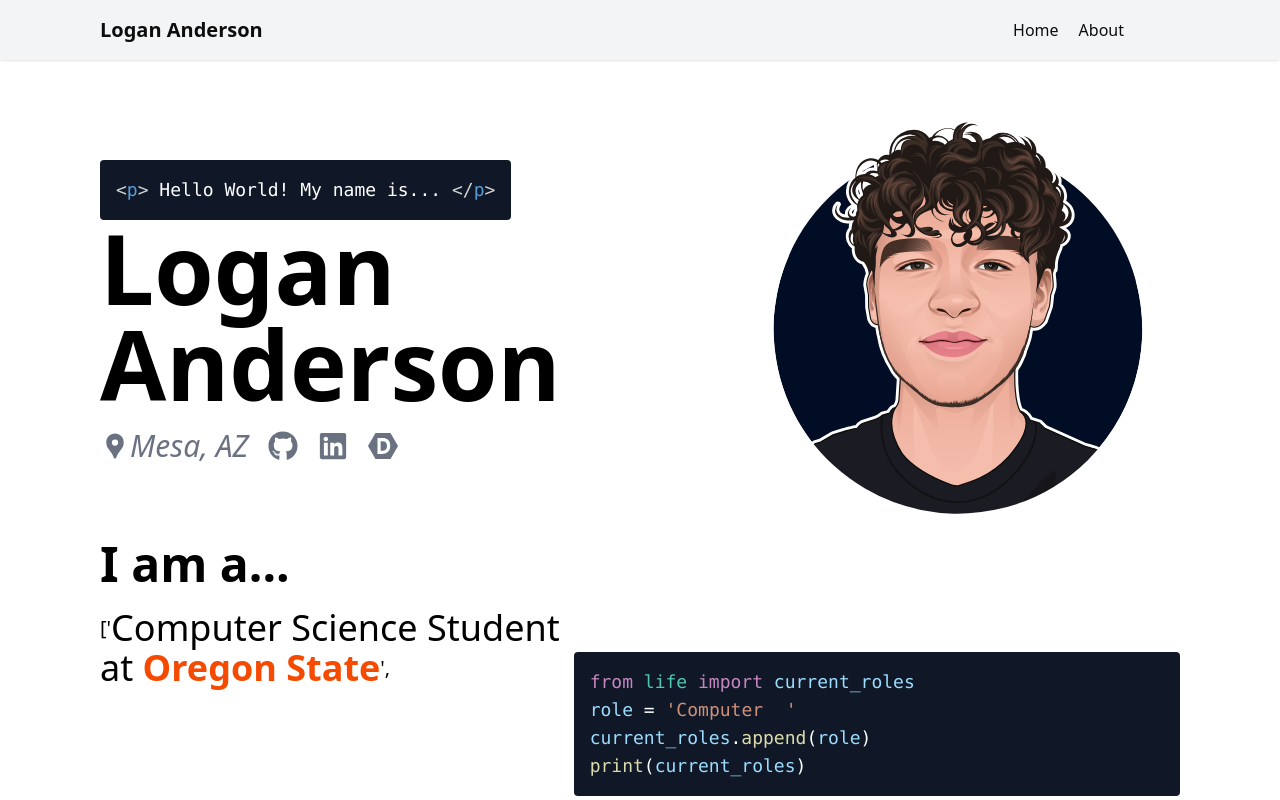
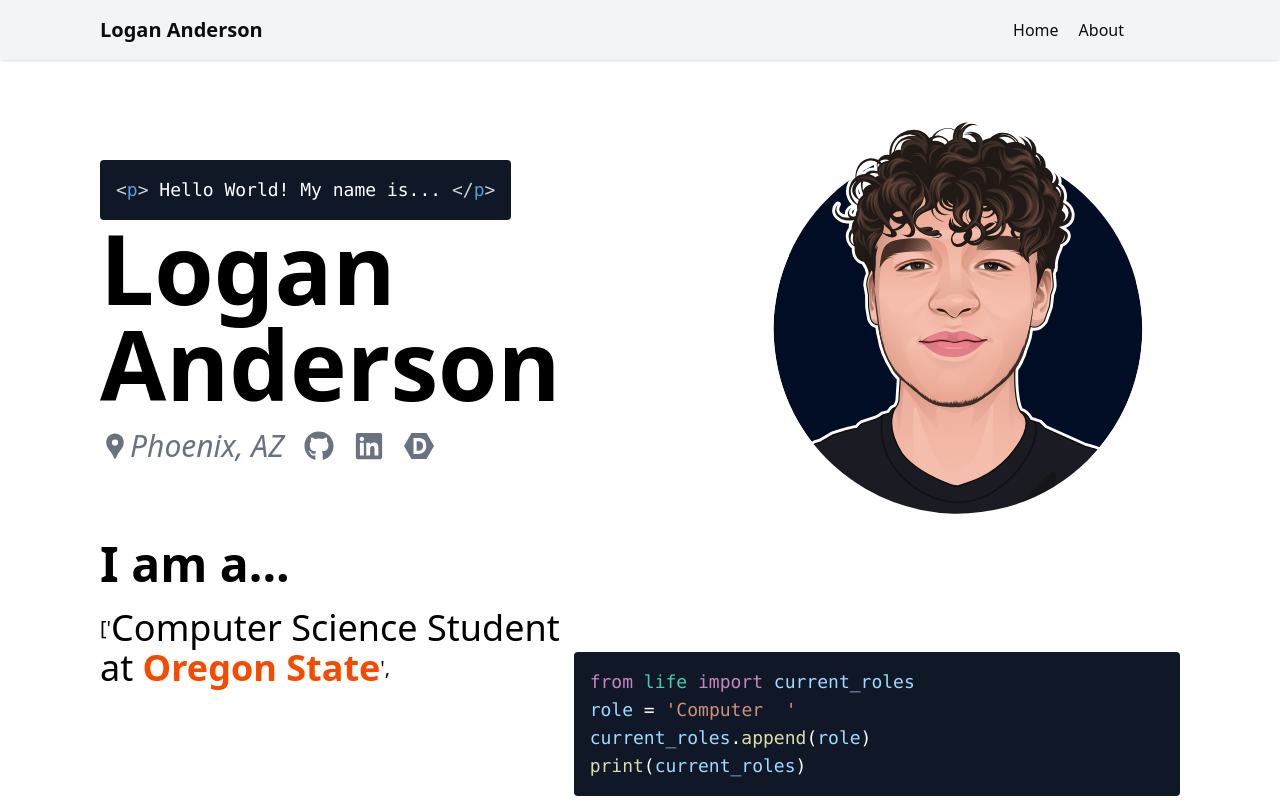
Before and after one commit to lomacanderson/portfolio-site, a React (Vite) app: page / in a window 1280 px wide. Shown: the top 800 px of the page. Built offline with nearby package versions, Linux system fonts and the light colour scheme; no server answers.

Commit message:
Changed location to broader Phoenix

```diff
--- a/src/components/home.tsx
+++ b/src/components/home.tsx
@@ -21,13 +21,13 @@ export function Home() {
             <h2 className="text-7xl md:text-8xl font-bold">Logan Anderson</h2>
             <h4 className="text-2xl lg:text-3xl flex text-gray-500 items-center italic py-4">
                 <a
-                href="https://www.google.com/maps/place/Mesa,+AZ"
+                href="https://www.google.com/maps/place/Phoenix,+AZ"
                 target="_blank"
                 rel="noopener noreferrer"
                 className="hover:text-red-600 transition">
                 <MdLocationPin/>
                 </a>
-                Mesa, AZ
+                Phoenix, AZ
                 <a
                 href="https://github.com/lomacanderson"
                 target="_blank"
```
